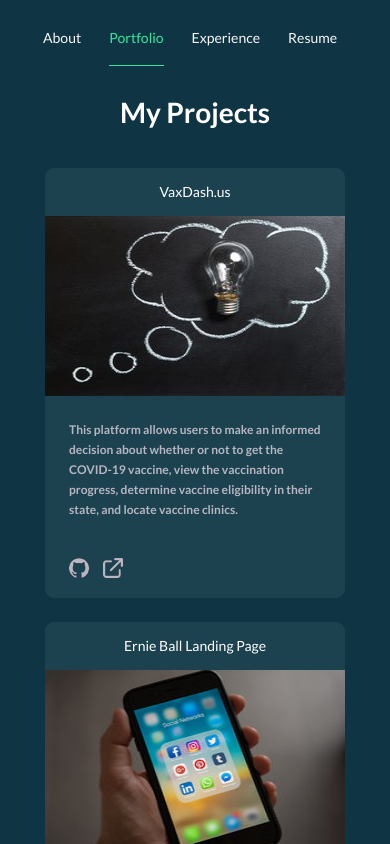
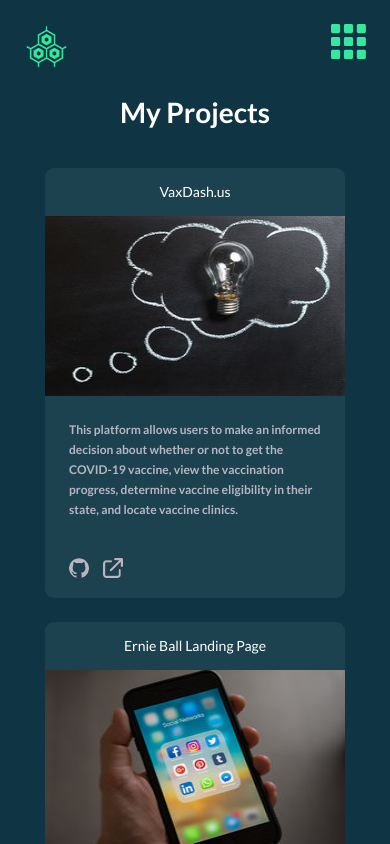
Before and after one commit to nickgusd/my-portfolio, a Next.js app: page /portfolio in a window 390 px wide. Built offline with nearby package versions, Linux system fonts and the light colour scheme.

Commit message:
add mobile nav

```diff
--- a/components/layout.module.css
+++ b/components/layout.module.css
@@ -4,6 +4,16 @@
   height: 100vh;
   margin: 0px;
   padding: 0px;
+  overflow: auto;
+}
+
+.openContainer {
+  background: #0F3443;
+  width: 100vw;
+  height: 100vh;
+  margin: 0px;
+  padding: 0px;
+  overflow: hidden;
 }
 
 .wrapper {
@@ -12,5 +22,11 @@
   overflow: auto;
 }
 
+.mobileWrapper {
+  height: 100%;
+  width: 100%;
+  position: relative;
+}
+
 /* @media screen and (max-width: 765px) {
  } */
--- a/components/layout.tsx
+++ b/components/layout.tsx
@@ -1,9 +1,12 @@
 import Head from 'next/head';
-import { ReactNode } from 'react';
+import { ReactNode, useState } from 'react';
 
 import styles from './layout.module.css';
 import { Navbar } from './navbar';
+import { MobileNavbar } from './mobile_nav';
 import Responsive from './responsive';
+
+import { useMediaQuery } from 'react-responsive';
 
 export const siteTitle = "Nick's Portfolio";
 
@@ -12,9 +15,11 @@
 }
 
 export default function Layout({ children }: Props) {
+  const isMobile = useMediaQuery({ query: '(max-width: 769px)' });
+  const [isOpen, setIsOpen] = useState(false);
   return (
     <Responsive>
-      <div className={styles.container}>
+      <div className={isOpen ? styles.openContainer : styles.container}>
         <Head>
           <link rel="icon" href="/favicon.ico" />
           <link
@@ -33,8 +38,8 @@
           <meta name="twitter:card" content="summary_large_image" />
         </Head>
         <main>
-          <div className={styles.wrapper}>
-            <Navbar />
+          <div className={isMobile ? styles.mobileWrapper : styles.wrapper}>
+            {isMobile ? <MobileNavbar isOpen={isOpen} setIsOpen={setIsOpen} /> : <Navbar />}
             {children}
           </div>
         </main>
--- /dev/null
+++ b/components/mobile_nav.module.css
@@ -0,0 +1,55 @@
+.wrapper {
+    height: 80px;
+    padding: 14px;
+    display: flex;
+    flex-direction: row;
+    justify-content: space-between;
+    }
+
+.iconWrapper {
+    margin-top: 10px;
+    margin-right: 10px;
+}
+
+.linkContainer {
+    width: 100vw;
+    height: 100vh;
+    background: #0F3443;
+    position: absolute;
+    z-index: 100;
+    display: flex;
+    flex-direction: column;
+    padding: 40px;
+}
+
+.menuOpenIcon {
+    margin-top: 10px;
+    margin-right: 10px;
+    z-index: 200;
+}
+.linkWrapper {
+    display: flex;
+    flex-direction: column;
+    align-items: center;
+    padding: 24px;
+    font-size: 18px;
+    color: white;
+}
+
+    .link {
+    color: #F8F8F7;
+    margin: 14px;
+    }
+
+    .link:hover {
+    color: #34E89E;
+    border-bottom: 1px solid #34E89E;
+    margin: 14px 14px 0px;
+    }
+
+    .linkActive {
+    color: #34E89E;
+    border-bottom: 1px solid #34E89E;
+    /* margin: 14px 14px 0px; */
+    padding: 24px;
+    }
--- /dev/null
+++ b/components/mobile_nav.tsx
@@ -0,0 +1,67 @@
+import React, { useEffect, useState } from 'react';
+import Image from 'next/image';
+import Link from 'next/link';
+import { useRouter } from 'next/router';
+
+import LogoIcon from '../public/assets/Logo-icon.png';
+import menuIcon from '../public/assets/menu-icon.svg';
+import closeIcon from '../public/assets/close-icon.svg';
+
+import styles from './mobile_nav.module.css';
+
+export const MobileNavbar = ({ isOpen, setIsOpen }) => {
+  const router = useRouter();
+  const [active, setActive] = useState('');
+  const navItems = ['About', 'Portfolio', 'Experience', 'Contact', 'Resume'];
+  const toLower = navItems.map(
+    (item) => item.slice(0, 1).toLowerCase() + item.slice(1, item.length)
+  );
+
+  useEffect(() => {
+    if (router.pathname === '/') {
+      setActive('/about');
+    } else {
+      setActive(router.pathname);
+    }
+  }, []);
+
+  const activeLink = (item) => {
+    if ('/' + item === active) {
+      return 'linkActive';
+    }
+    return 'link';
+  };
+
+  const handleClick = () => {
+    setIsOpen(!isOpen);
+  };
+
+  return (
+    <div className={styles.wrapper}>
+      <div className={styles.imageWrapper} onClick={() => router.push('/')}>
+        <Image src={LogoIcon} width={65} height={65} alt="logo" />
+      </div>
+      <div className={styles.iconWrapper} onClick={handleClick}>
+        <Image src={menuIcon} width={35} height={35} alt="logo" />
+      </div>
+      {isOpen && (
+        <>
+          <div className={styles.menuOpenIcon} onClick={handleClick}>
+            <Image src={closeIcon} width={25} height={25} alt="logo" />
+          </div>
+          <div className={styles.linkContainer}>
+            {navItems.map((item, idx) => {
+              return (
+                <div className={styles.linkWrapper}>
+                  <Link key={item} href={'/' + toLower[idx]} passHref>
+                    <a className={styles[activeLink(toLower[idx])]}>{item}</a>
+                  </Link>
+                </div>
+              );
+            })}
+          </div>
+        </>
+      )}
+    </div>
+  );
+};
--- a/components/sidebar.tsx
+++ b/components/sidebar.tsx
@@ -15,9 +15,7 @@
 
 export const Sidebar = () => {
   const [current, setCurrent] = useState(null);
-  const isMobile = useMediaQuery({
-    query: '(max-width: 769px)'
-  });
+  const isMobile = useMediaQuery({ query: '(max-width: 769px)' });
 
   const sideBarItems = [
     {
```
Also changed, not shown: public/assets/close-icon.svg (added), public/assets/menu-icon.svg (added).
